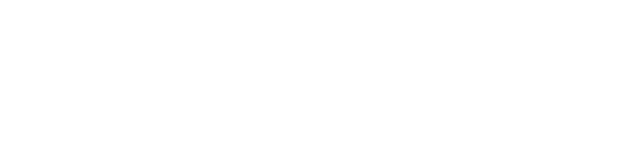
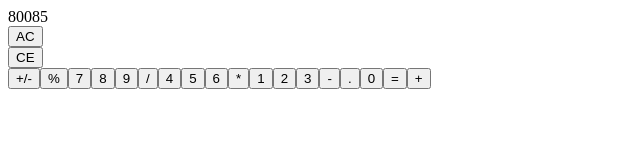
Before and after one commit to hpham474/calculator, a plain HTML site: page index.html in a window 1280 px wide. Shown: the whole page, without its empty margins (0-640 px from the left). Drawn offline with Linux system fonts and the light colour scheme.

Commit message:
Add html buttons for calculator

```diff
--- a/index.html
+++ b/index.html
@@ -7,7 +7,43 @@
     <title>Calculator</title>
 </head>
 <body>
-
+    <container id="calculator">
+        <div id="display">
+            80085
+        </div>
+        <div id="buttons">
+            <div class="row">
+                <button class="btn">AC</div>
+                <button class="btn">CE</div>
+                <button class="btn">+/-</div>
+                <button class="btn">%</div>
+            </div>
+            <div class="row">
+                <button class="btn">7</div>
+                <button class="btn">8</div>
+                <button class="btn">9</div>
+                <button class="btn">/</div>
+            </div>
+            <div class="row">
+                <button class="btn">4</div>
+                <button class="btn">5</div>
+                <button class="btn">6</div>
+                <button class="btn">*</div>
+            </div>
+            <div class="row">
+                <button class="btn">1</div>
+                <button class="btn">2</div>
+                <button class="btn">3</div>
+                <button class="btn">-</div>
+            </div>
+            <div class="row">
+                <button class="btn">.</div>
+                <button class="btn">0</div>
+                <button class="btn">=</div>
+                <button class="btn">+</div>
+            </div>
+        </div>
+    </container>
     <script src="main.js"></script>
 </body>
 </html>
```
